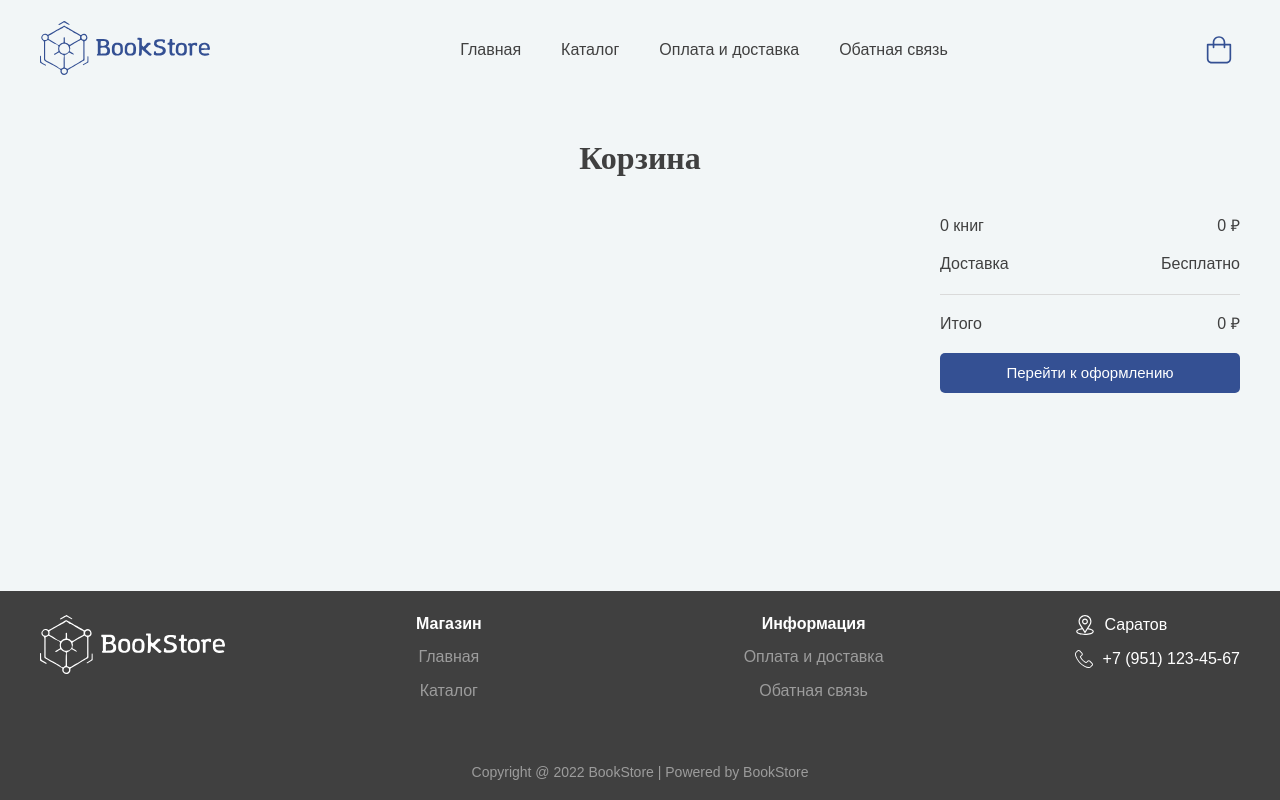
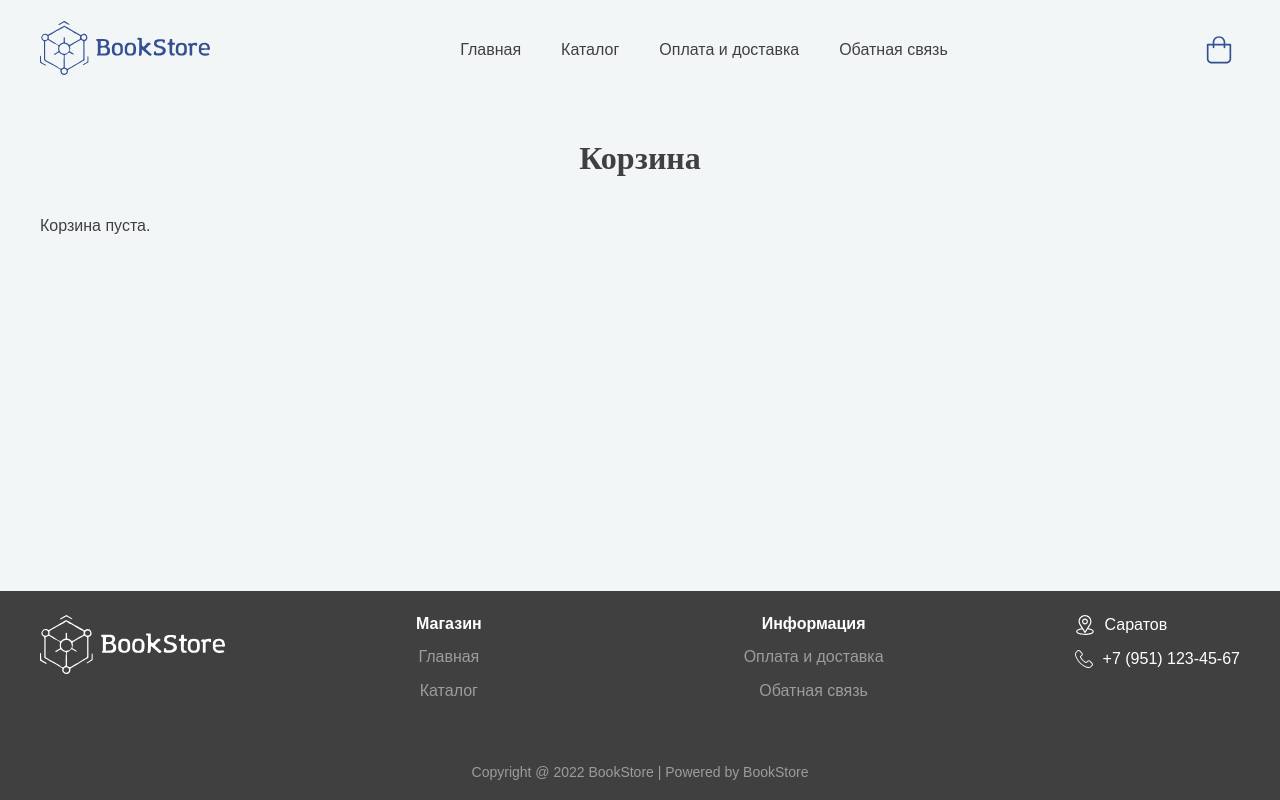
Before and after one commit to somewell02/books_store, a Vue app: page /cart in a window 1280 px wide. Built offline with nearby package versions, Linux system fonts and the light colour scheme; a web font is replaced by a local one.

Commit message:
Fixed empty cart

```diff
--- a/src/views/cart/CartView.vue
+++ b/src/views/cart/CartView.vue
@@ -3,6 +3,8 @@
     <div class="main-content">
       <h3>Корзина</h3>
       <div class="cart-content-wrap">
+        <template v-if="getCartItemsQuantity === 0"> Корзина пуста. </template>
+        <template v-else>
           <div class="cart-items-list">
             <book-cart-card
               v-for="item in getCartItems"
@@ -46,6 +48,7 @@
               </div>
             </div>
           </div>
+        </template>
       </div>
     </div>
     <message-alert ref="alert"></message-alert>
```
Lines whose indentation alone changed are shown as unchanged.
